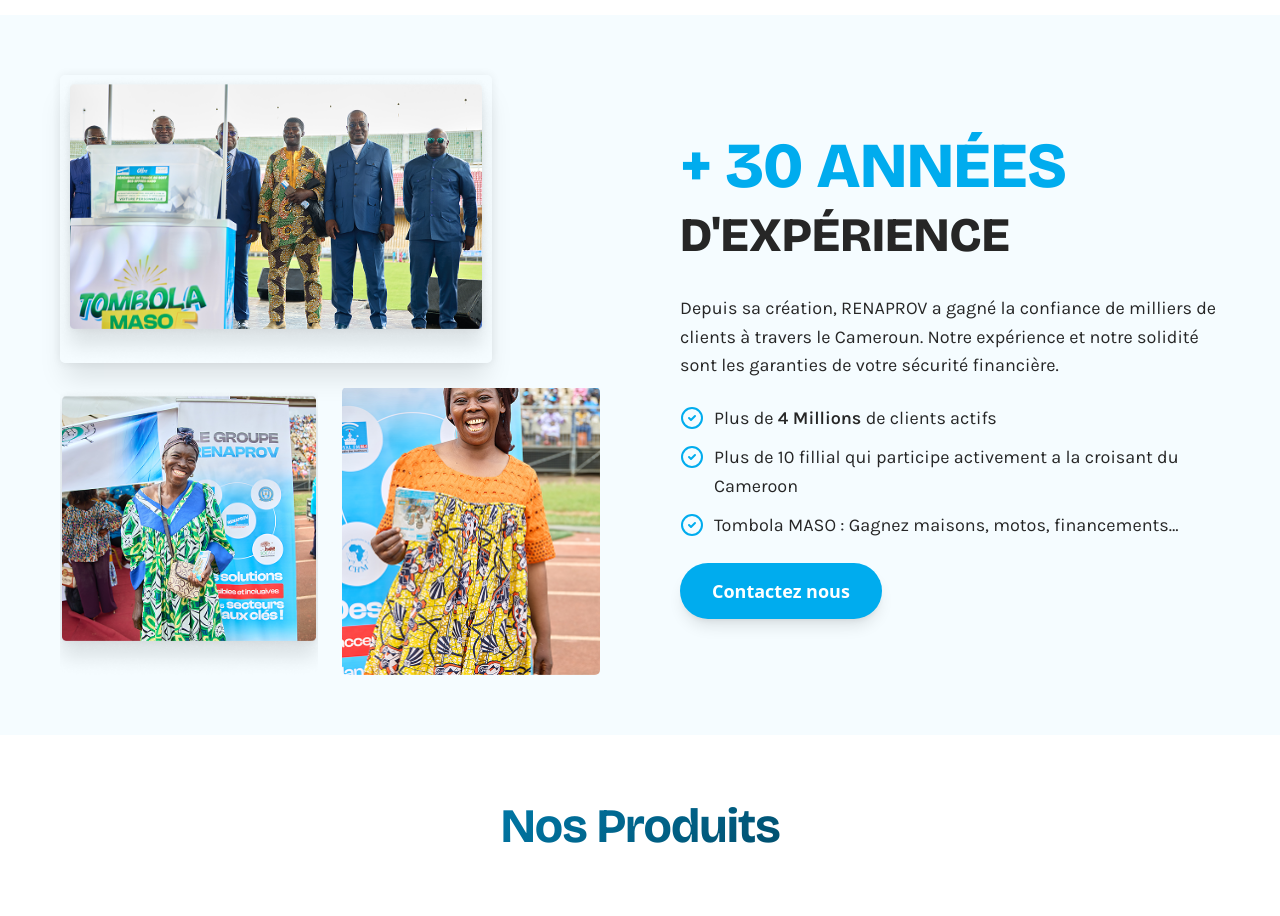
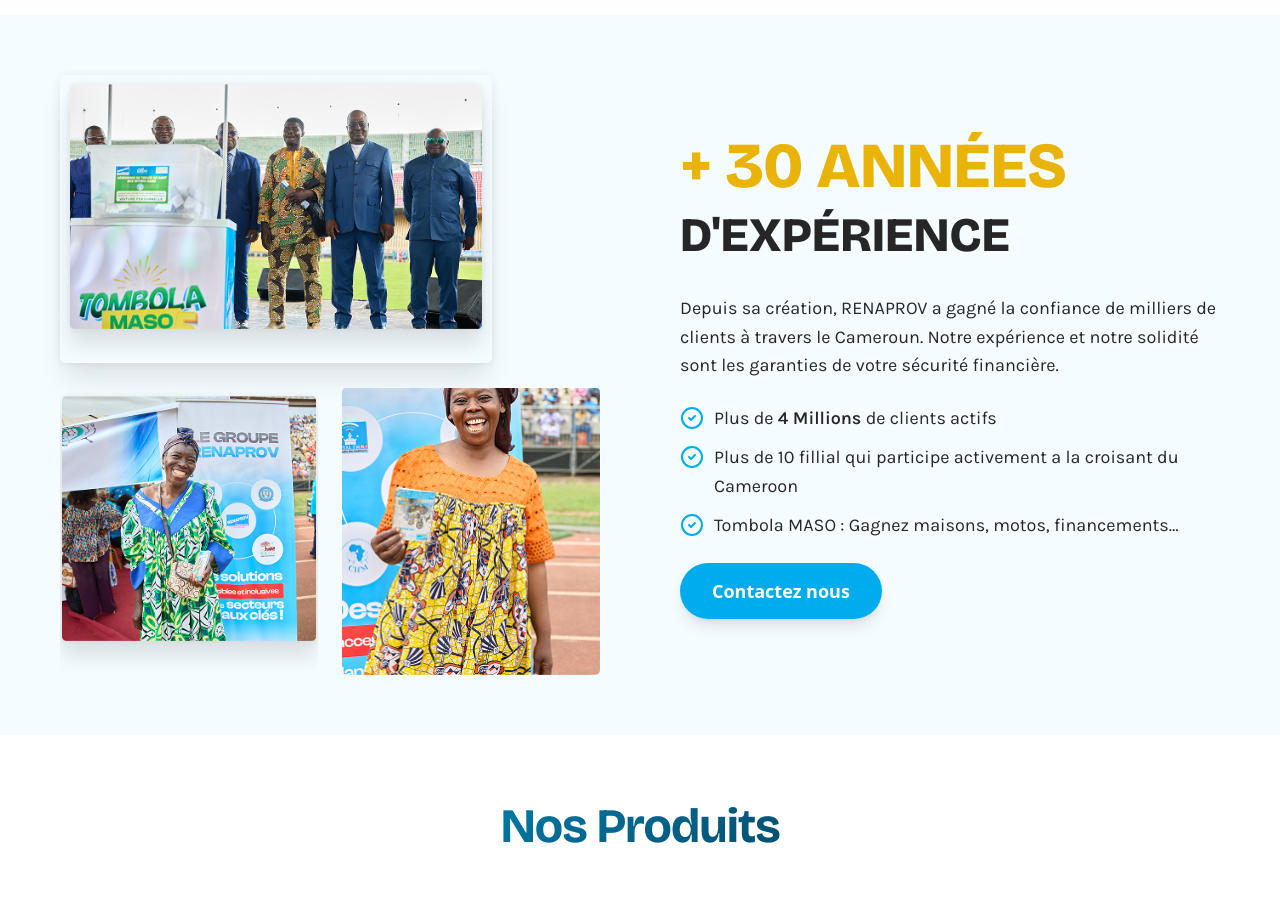
Before and after one commit to konnofuente/renaprov, a React (Vite) app: page / in a window 1280 px wide. Shown: the part 1720-2636 px from the top of the page. Built offline with nearby package versions, Linux system fonts and the light colour scheme.

Commit message:
fix(ExperienceSubsection): change title color to yellow-500 for better visibility

```diff
--- a/src/screens/Accueil/sections/ExperienceSubsection/ExperienceSubsection.tsx
+++ b/src/screens/Accueil/sections/ExperienceSubsection/ExperienceSubsection.tsx
@@ -111,7 +111,7 @@ export const ExperienceSubsection = (): JSX.Element => {
       <div className="flex flex-col items-start justify-center gap-5 md:gap-6 flex-1 w-full">
         <div className="flex flex-col items-start gap-6 md:gap-8 w-full">
           <div className="flex flex-col items-start gap-2 w-full">
-            <h2 className="[font-family:'Bricolage_Grotesque',Helvetica] font-extrabold text-foundation-bluenormal text-4xl sm:text-5xl md:text-6xl lg:text-[64px] tracking-[0] leading-tight md:leading-[70.4px]">
+            <h2 className="[font-family:'Bricolage_Grotesque',Helvetica] font-extrabold text-yellow-500 text-4xl sm:text-5xl md:text-6xl lg:text-[64px] tracking-[0] leading-tight md:leading-[70.4px]">
               + {count} ANNÉES
             </h2>
 
```
